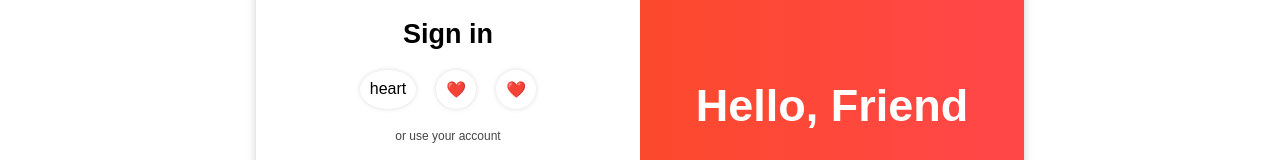
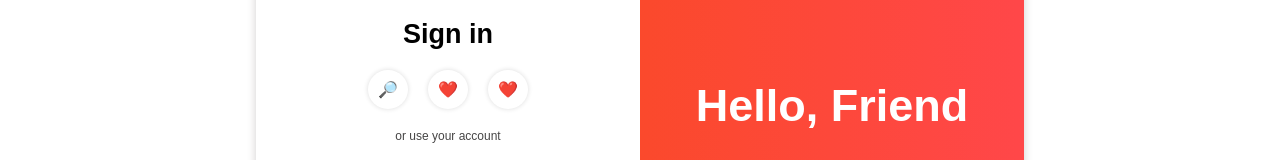
Before and after one commit to Harsh-Naagar/my-react-app, a React (Vite) app: page /#/login in a window 1280 px wide. Shown: the part 267-427 px from the top of the page. Built offline with nearby package versions, Linux system fonts and the light colour scheme; data requests are answered from the project's data file.

Commit message:
heart->search

```diff
--- a/src/pages/login/Login.jsx
+++ b/src/pages/login/Login.jsx
@@ -64,7 +64,7 @@ const Login = () => {
         <article>
           <h1>Sign in</h1>
           <div className={style.iconscontainer}>
-            <span>heart</span>
+            <span>🔎</span>
             <span>❤️</span>
             <span>❤️</span>
           </div>
```
